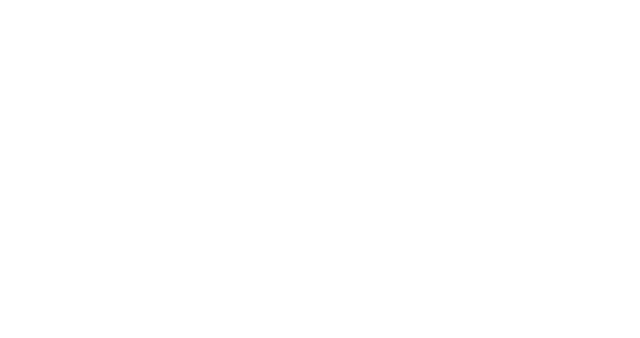
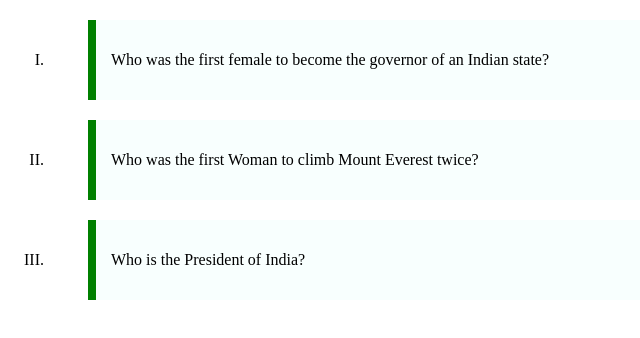
Before and after one commit to acciojob/css-list-of-questions-siman777, a website: page main.html in a window 1280 px wide. Shown: the whole page, without its empty margins (0-640 px from the left). Drawn offline with Linux system fonts and the light colour scheme.

Commit message:
created a submission

```diff
--- a/main.html
+++ b/main.html
@@ -7,9 +7,28 @@
 </head>
 
 <body>
-	<!-- the entire body must be written by student -->
+<ol type="I">
+    <li>
+        <blockquote class="questions">
+            <p>Who was the first female to become the governor of an Indian state?</p>
+        </blockquote>
+    </li>
+
+    <li>
+        <blockquote class="questions">
+            <p>Who was the first Woman to climb Mount Everest twice?</p>
+        </blockquote>
+    </li>
+
+    <li>
+        <blockquote class="questions">
+            <p>Who is the President of India?</p>
+        </blockquote>
+    </li>
+</ol>
+		<!-- the entire body must be written by student -->
     <script type="text/javascript" src="./script.js">
-</script>
+	</script>
 
 </body>
 
--- a/styles.css
+++ b/styles.css
@@ -1,2 +1,8 @@
-
-/* Your CSS Code here. */
+.questions {
+    background-color: #f8fffe;
+    height: 50px;
+    margin-top: 20px;
+    padding: 15px;
+    max-width: 600px;
+    border-left: 8px solid green;
+}
```
